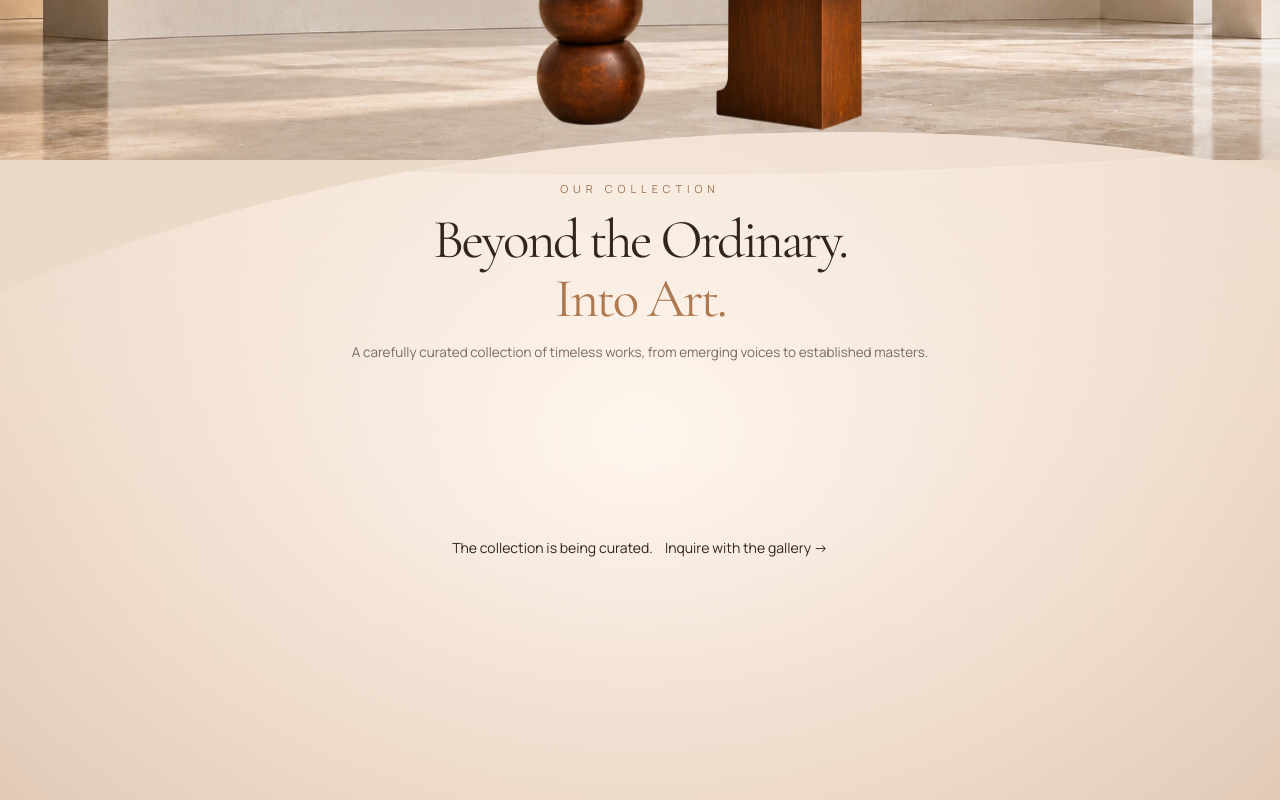
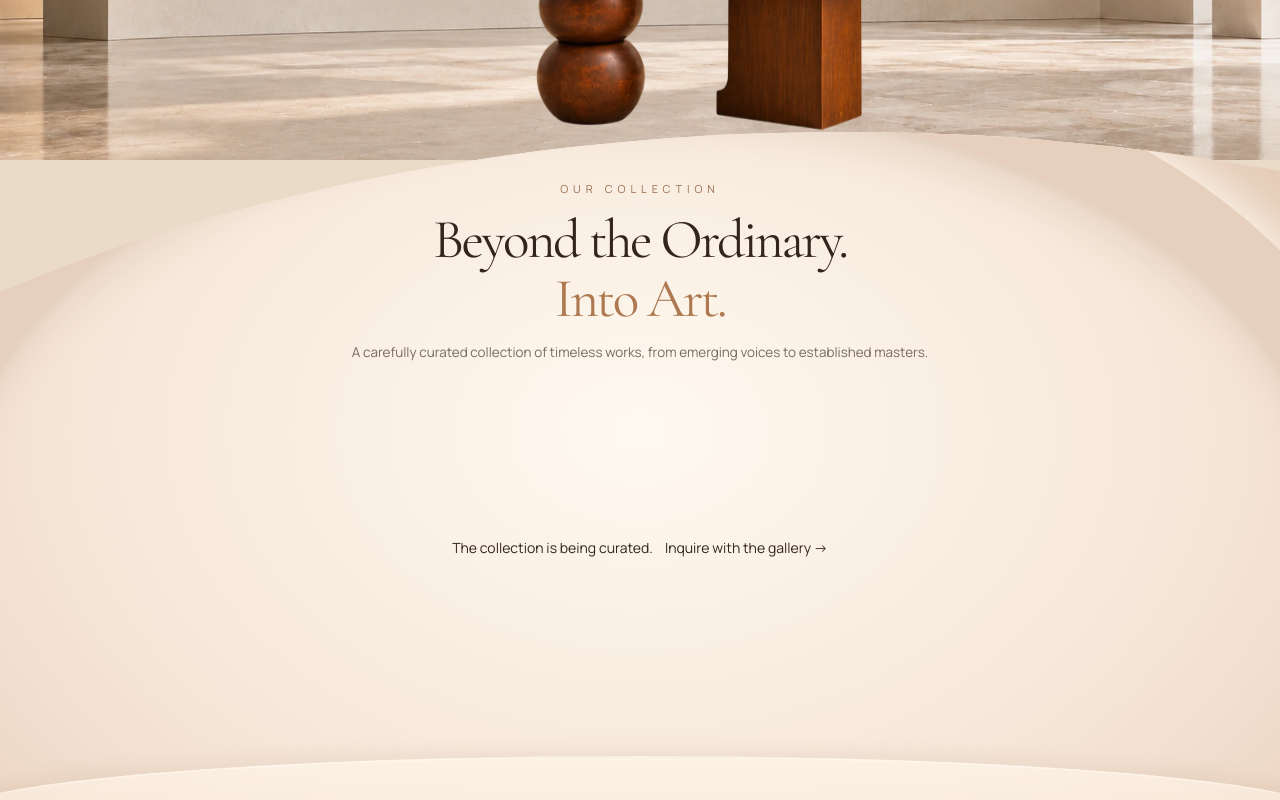
Before and after one commit to studioseraai/studioseraai, a Next.js app: page / in a window 1280 px wide. Shown: the part 640-1440 px from the top of the page. Built offline with nearby package versions, Linux system fonts and the light colour scheme.

Commit message:
Add layered ivory sculptural arch behind Collections artwork carousel

```diff
--- a/app/gallery-components/CuratedCollectionSlider.module.css
+++ b/app/gallery-components/CuratedCollectionSlider.module.css
@@ -1,7 +1,8 @@
 .section{position:relative;isolation:isolate;overflow:hidden;min-height:800px;padding:48px 0 65px;background:radial-gradient(ellipse at 50% 38%,#fff6ee 0%,#efdccc 60%,#dfc6b3 100%);color:#33251e;font-family:var(--font-interface),Arial,sans-serif}
-.architecture{position:absolute;inset:0;z-index:-1;pointer-events:none;background:linear-gradient(180deg,#fff8ef55,transparent 48%,#caac9125)}
-.architecture:before,.architecture:after{content:"";position:absolute;left:-20%;width:140%;height:190px;border-radius:50%;border:1px solid #fff8f070}
-.architecture:before{top:-146px;background:#dfc8b733}.architecture:after{bottom:-158px;background:#f8eadc55}
+/* Layered architectural plaster arch — deliberately behind interactive artwork and copy. */
+.architecture{position:absolute;inset:0;z-index:-1;pointer-events:none;overflow:hidden;background:radial-gradient(ellipse at 50% 46%,#fff9f1 0%,#f1dfce 58%,#dfc5af 100%)}
+.architecture:before{content:"";position:absolute;top:-13%;left:-9%;width:118%;height:112%;border-radius:50% 50% 0 0 / 53% 53% 0 0;border:clamp(35px,5.8vw,115px) solid #e6d0bd;border-bottom:0;box-shadow:inset 0 26px 35px #a17e5e26,inset 0 4px 8px #b99a7a25,0 -12px 42px #fff9f0cc;box-sizing:border-box;background:radial-gradient(ellipse at 50% 40%,#fff9f0 0%,#f5e5d7 62%,#e7ceba 100%)}
+.architecture:after{content:"";position:absolute;left:-4%;right:-4%;bottom:-17%;height:39%;border-radius:50% 50% 0 0 / 19% 19% 0 0;background:linear-gradient(180deg,#fff5e8b0 0%,#e6cebb78 100%);box-shadow:0 -5px 19px #a7876b24;border-top:2px solid #fff8efad}
 .intro{text-align:center;margin:0 auto 25px;max-width:940px;padding:0 18px}
 .kicker{margin:0 0 12px;font-size:11px;letter-spacing:.45em;color:#9e704e}
 .intro h2{margin:0;font:400 clamp(43px,4.3vw,70px)/1.07 var(--font-display),Georgia,serif;letter-spacing:-.045em}
@@ -47,3 +48,6 @@
 .fixedFrame:hover .centerImage,.fixedFrame:focus-visible .centerImage{transform:scale(1.13)}
 @media(max-width:700px){.fixedFrame{max-height:260px}}
 @media(prefers-reduced-motion:reduce){.centerImage{transition:none!important}}
+
+/* Keep the arch atmospheric rather than squeezing or covering the carousel. */
+@media(max-width:700px){.architecture:before{top:0;left:-44%;width:188%;height:91%;border-width:30px;border-radius:50% 50% 0 0 / 33% 33% 0 0}.architecture:after{bottom:-12%;height:28%}}
```
